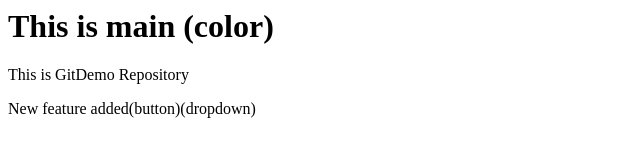
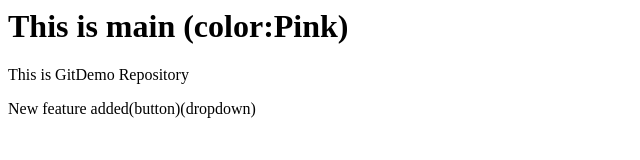
Before and after one commit to Pratiksha4444/GitDemo, a plain HTML site: page index.html in a window 1280 px wide. Shown: the whole page, without its empty margins (0-640 px from the left). Drawn offline with Linux system fonts and the light colour scheme.

```diff
--- a/index.html
+++ b/index.html
@@ -1,3 +1,3 @@
-<h1>This is main (color)</h1>
+<h1>This is main (color:Pink)</h1>
 <p>This is GitDemo Repository</p>
 <p>New feature added(button)(dropdown)</p>
```
